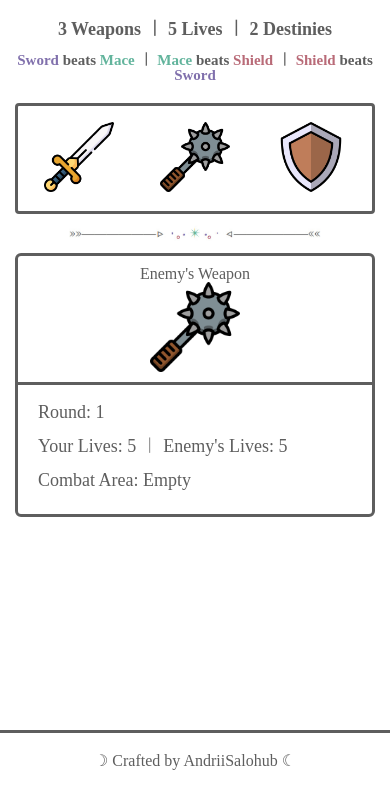
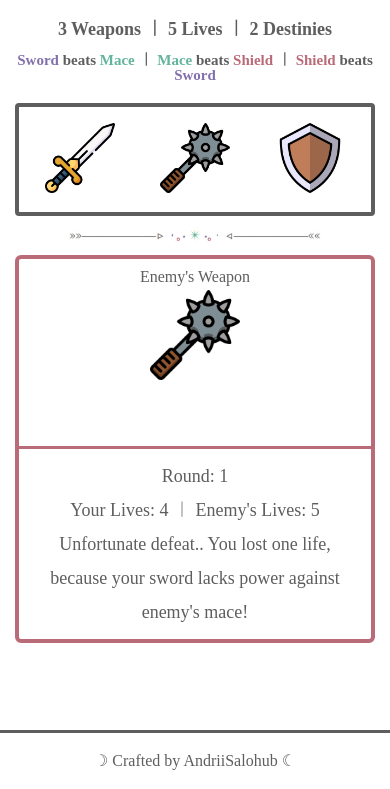
Before and after one commit to AndriiSalohub/sword-mace-shield, a website built with Vite: page index.html in a window 390 px wide. Both pictures are taken after a click on the item 79 px from the left and 213 px from the top of the page. Shown: the part 55-844 px from the top of the page. Built offline with nearby package versions, Linux system fonts and the light colour scheme; a web font is replaced by a local one.

Commit message:
Add combat result checking and display functions

```diff
--- a/src/js/app.js
+++ b/src/js/app.js
@@ -1,28 +1,74 @@
 const moveVariants = document.querySelectorAll(".game-interface__user-move");
-let playerMove = "";
-let enemyMove = "";
-
 const enemyMoveImage = document.querySelector(
     ".game-interface__opponent-choose"
 );
+const roundCounter = document.querySelector(".game-interface__rounds");
+const lives = document.querySelector(".game-interface__lives");
+const combatArea = document.querySelector(".game-interface__combat-area");
+const gameInterfaceStatus = document.querySelector(".game-interface__status");
+const opponentInterface = document.querySelector(".game-interface__opponent");
 
+let playerMove = "";
+let enemyMove = "";
 let round = 0;
-const roundCounter = document.querySelector(".game-interface__rounds");
+let playerLives = 5;
+let enemyLives = 5;
 
 moveVariants.forEach((move) => {
     move.addEventListener("click", () => {
         playerMove = move.getAttribute("id");
         generateRandomEnemyMove();
-        round += 1;
+        round++;
         roundCounter.textContent = ` Round: ${round}`;
+        resultCheck(playerMove, enemyMove);
     });
 });
 
 function generateRandomEnemyMove() {
-    enemyMove =
-        moveVariants[
-            Math.floor(0 + Math.random() * (moveVariants.length - 0))
-        ].getAttribute("id");
-
+    const randomIndex = Math.floor(Math.random() * moveVariants.length);
+    enemyMove = moveVariants[randomIndex].getAttribute("id");
     enemyMoveImage.setAttribute("src", `src/images/${enemyMove}.png`);
 }
+
+function resultCheck(playerMove, enemyMove) {
+    const isPlayerWin =
+        (playerMove === "sword" && enemyMove === "mace") ||
+        (playerMove === "mace" && enemyMove === "shield") ||
+        (playerMove === "shield" && enemyMove === "sword");
+
+    const isEnemyWin =
+        (playerMove === "sword" && enemyMove === "shield") ||
+        (playerMove === "shield" && enemyMove === "mace") ||
+        (playerMove === "mace" && enemyMove === "sword");
+
+    if (isPlayerWin) {
+        playerLives--;
+        displayCombatMessage(
+            `Unfortunate defeat.. You lost one life, because your ${playerMove} lacks power against enemy's ${enemyMove}!`,
+            "rgb(185, 107, 120)"
+        );
+    } else if (isEnemyWin) {
+        enemyLives--;
+        displayCombatMessage(
+            `Impressive attack! The enemy lost one life, because the great power of your ${playerMove} crushed his ${enemyMove}!`,
+            "rgb(98, 180, 156)"
+        );
+    } else {
+        displayCombatMessage(
+            `  Hmm.. Two ${playerMove}s mean a draw, so no lives were lost. Let's try again.`,
+            "rgb(128, 112, 172)"
+        );
+    }
+
+    updateLivesDisplay();
+}
+
+function displayCombatMessage(message, borderColor) {
+    combatArea.textContent = message;
+    gameInterfaceStatus.style.borderColor = borderColor;
+    opponentInterface.style.borderColor = borderColor;
+}
+
+function updateLivesDisplay() {
+    lives.textContent = `Your Lives: ${playerLives} ︱ Enemy's Lives: ${enemyLives}`;
+}
--- a/src/scss/style.scss
+++ b/src/scss/style.scss
@@ -69,7 +69,7 @@ body {
         display: flex;
         justify-content: space-between;
         margin-top: 20px;
-        border: 3px solid var(--border-color);
+        border: 4px solid var(--border-color);
         border-radius: 4px;
         padding: 35px 75px;
 
@@ -107,17 +107,18 @@ body {
     }
 
     &__status {
-        border: 3px solid var(--border-color);
+        border: 4px solid var(--border-color);
         border-radius: 6px;
         display: grid;
         grid-template-columns: 1fr 3fr;
     }
 
     &__opponent {
-        padding: 10px 20px;
-        border-right: 3px solid var(--border-color);
+        padding: 20px 20px;
+        border-right: 4px solid var(--border-color);
         &-title {
             text-align: center;
+            margin-bottom: 5px;
         }
         &-choose {
             width: 100px;
@@ -204,6 +205,10 @@ body {
                 width: 90px;
             }
         }
+
+        &__info {
+            text-align: center;
+        }
     }
 }
 
@@ -230,6 +235,10 @@ body {
 
         &__user-moves {
             padding: 15px 20px;
+        }
+
+        &__opponent {
+            padding: 10px;
         }
     }
 }
```
